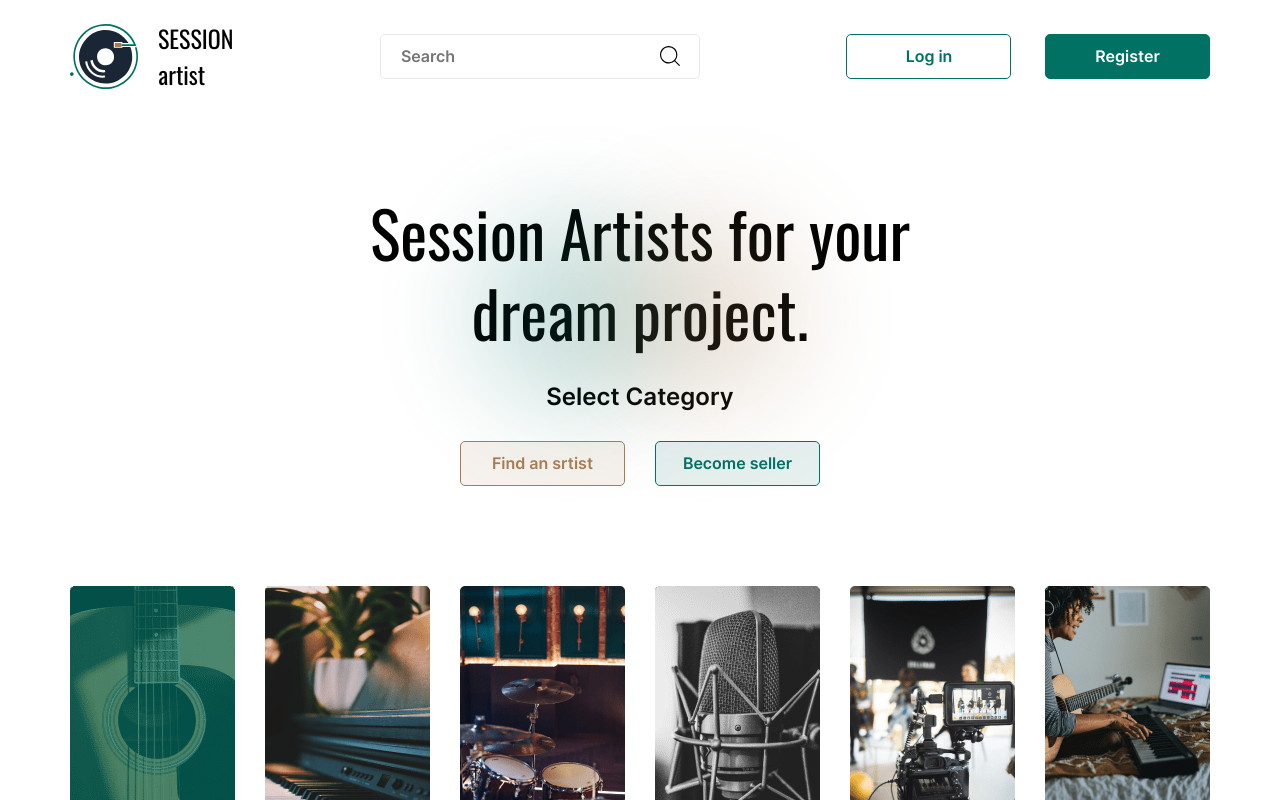
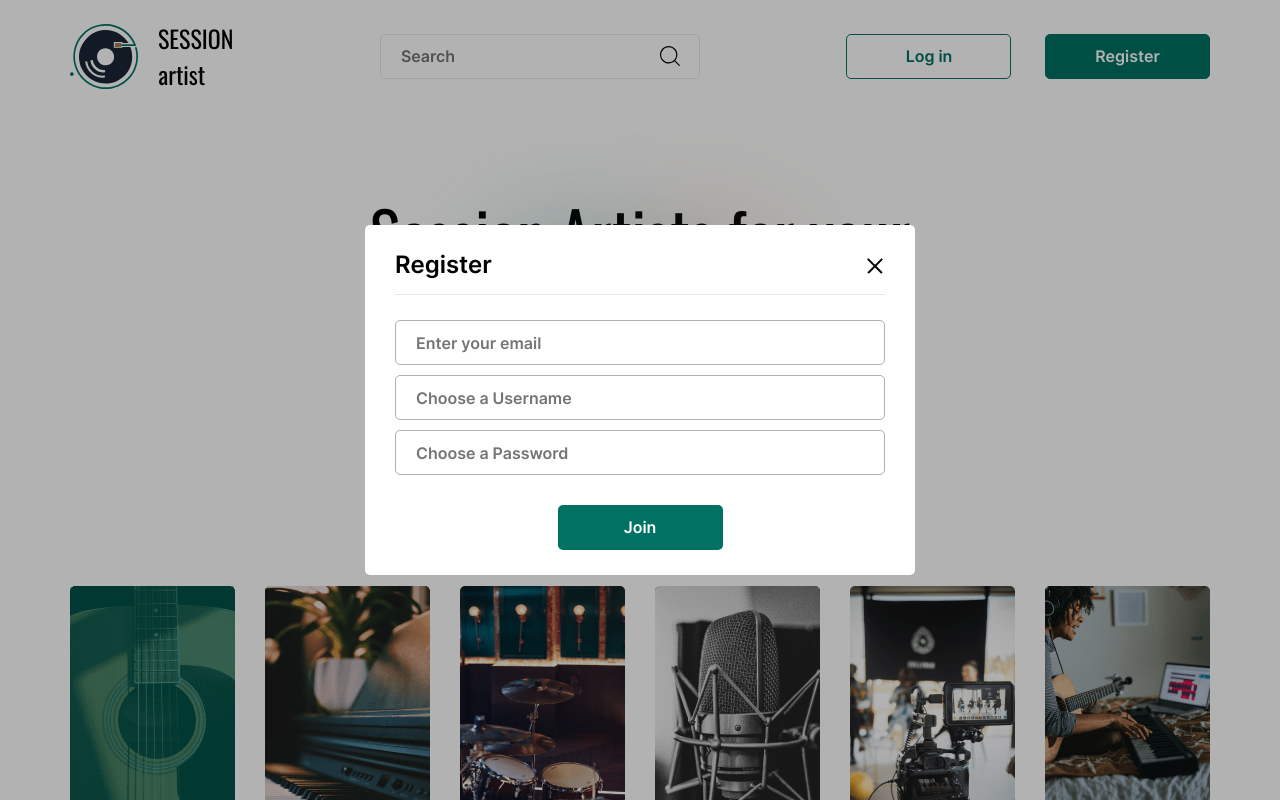
Before and after one commit to derkston/Session-Artist, a plain HTML site: page index.html in a window 1280 px wide. Both pictures are taken after a click on the button "Register". Shown: the top 800 px of the page. Drawn offline with Linux system fonts and the light colour scheme.

Commit message:
Cделал модальное окно с регистрацией
Также сделал валидацию всех полей ввода данных

```diff
--- a/css/style.css
+++ b/css/style.css
@@ -7,6 +7,9 @@ body {
 	min-height: 100vh;
 	display: flex;
 	flex-direction: column;
+}
+body.fixed {
+	overflow: hidden;
 }
 header , footer {
 	flex-grow: 0;
@@ -242,3 +245,102 @@ h1::after {
 	text-align: center;
 	color: #000000;
 }
+
+
+.reg-popup {
+	width: 100%;
+	min-height: 100vh;
+	position: fixed;
+	z-index: 5;
+	top: 0%;
+	left: 0;
+	background: rgba(0, 0, 0, 0.3);
+	display: none;
+	align-items: center;
+	justify-content: center;
+}
+.reg-popup.active {
+	display: flex;
+}
+.popup__items {
+	width: 100%;
+	max-width: 550px;
+	padding: 25px 30px;
+	background: #FFFFFF;
+	border-radius: 5px;
+	display: flex;
+	flex-direction: column;
+}
+.popup__title {
+	border-bottom: 1px solid rgba(232, 232, 232, 1);
+	padding-bottom: 15px;
+	margin-bottom: 25px;
+	display: flex;
+	align-items: center;
+	justify-content: space-between;
+}
+.close {
+	width: 20px;
+	height: 20px;
+	position: relative;
+	cursor: pointer;
+}
+.close span {
+	width: 100% ;
+	height: 1.5px;
+	position: absolute;
+	background-color: black;
+	top: 50%;
+	left: 0;
+}
+.close span:first-child {
+	transform: rotate(-45deg);
+}
+.close span:last-child {
+	transform: rotate(45deg);
+}
+
+.reg__form {
+	display: flex;
+	flex-direction: column;
+}
+.reg__form input {
+	width: 100%;
+	height: 45px;
+	display: flex;
+	align-items: center;
+	border: 1px solid rgba(176, 176, 176, 1);
+	border-radius: 5px;
+	padding-left: 20px;
+	margin-bottom: 10px;
+
+	font-family: Inter;
+	font-size: 16px;
+	font-weight: 400;
+	line-height: 19px;
+	letter-spacing: 0em;
+	color: black;
+}
+.reg__form input.error {
+	border: 1px solid red;
+}
+.form__btn {
+	width: 100%;
+	max-width: 165px;
+	height: 45px;
+	display: flex;
+	align-items: center;
+	justify-content: center;
+	margin: 0 auto;
+	margin-top: 20px;
+
+	background: #007163;
+	border-radius: 5px;
+
+	font-family: Inter;
+	font-size: 16px;
+	font-weight: 600;
+	line-height: 19px;
+	letter-spacing: 0em;
+	color: white;
+}
--- a/index.html
+++ b/index.html
@@ -108,6 +108,23 @@
 			</div>
 		</div>
 	</footer>
+	<div class="reg-popup">
+		<div class="popup__items">
+			<div class="popup__title">
+				<h2>Register</h2>
+				<div class="close">
+					<span></span>
+					<span></span>
+				</div>
+			</div>
+			<form action="#" class="reg__form">
+				<input type="email" placeholder="Enter your email" class="email">
+				<input type="name" placeholder="Choose a Username" class="name">
+				<input type="password" placeholder="Choose a Password" class="password">
+				<button type="submit" class="form__btn">Join</button>
+			</form>
+		</div>
+	</div>
 	<script src="js/script.js"></script>
 </body>
 </html>
--- a/js/script.js
+++ b/js/script.js
@@ -0,0 +1,50 @@
+window.addEventListener('DOMContentLoaded' , function(){
+	const regBtn = document.querySelector('.register');
+	const regPopup = document.querySelector('.reg-popup');
+	const closeRegPopup = regPopup.querySelector('.close');
+	regBtn.addEventListener('click' , function(){
+		regPopup.classList.add('active')
+		document.body.classList.add('fixed');
+	});
+	closeRegPopup.addEventListener('click' , function(){
+		regPopup.classList.remove('active')
+		document.body.classList.remove('fixed');
+	});
+
+	/* Validate Reg Form */
+	const regForm = document.querySelector('.reg__form'),
+				regInputs = regForm.querySelectorAll('input'),
+				regEmail = regForm.querySelector('.email'),
+				regPassword = regForm.querySelector('.password');
+	function validateEmail (email){
+		let re = /^(([^<>()\[\]\\.,;:\s@"]+(\.[^<>()\[\]\\.,;:\s@"]+)*)|(".+"))@((\[[0-9]{1,3}\.[0-9]{1,3}\.[0-9]{1,3}\.[0-9]{1,3}\])|(([a-zA-Z\-0-9]+\.)+[a-zA-Z]{2,}))$/;
+		return re.test(String(email).toLowerCase());
+	}
+	regForm.onsubmit = function(){
+
+		let emailVal = regEmail.value ,
+				passwordVal = regPassword.value ,
+				emptyInputs = Array.from(regInputs).filter(input => input.value === '');
+
+		regInputs.forEach(function(input){
+			if(input.value === ''){
+				input.classList.add('error')
+				return false
+			}else {
+				input.classList.remove('error')
+			}
+		});
+
+		if (emptyInputs.length !== 0) {
+			return false;
+		}
+
+
+		if (!validateEmail(emailVal)){
+			regEmail.classList.add('error')
+			return false
+		}	else {
+			regEmail.classList.remove('error')
+		}
+	};
+});
```
